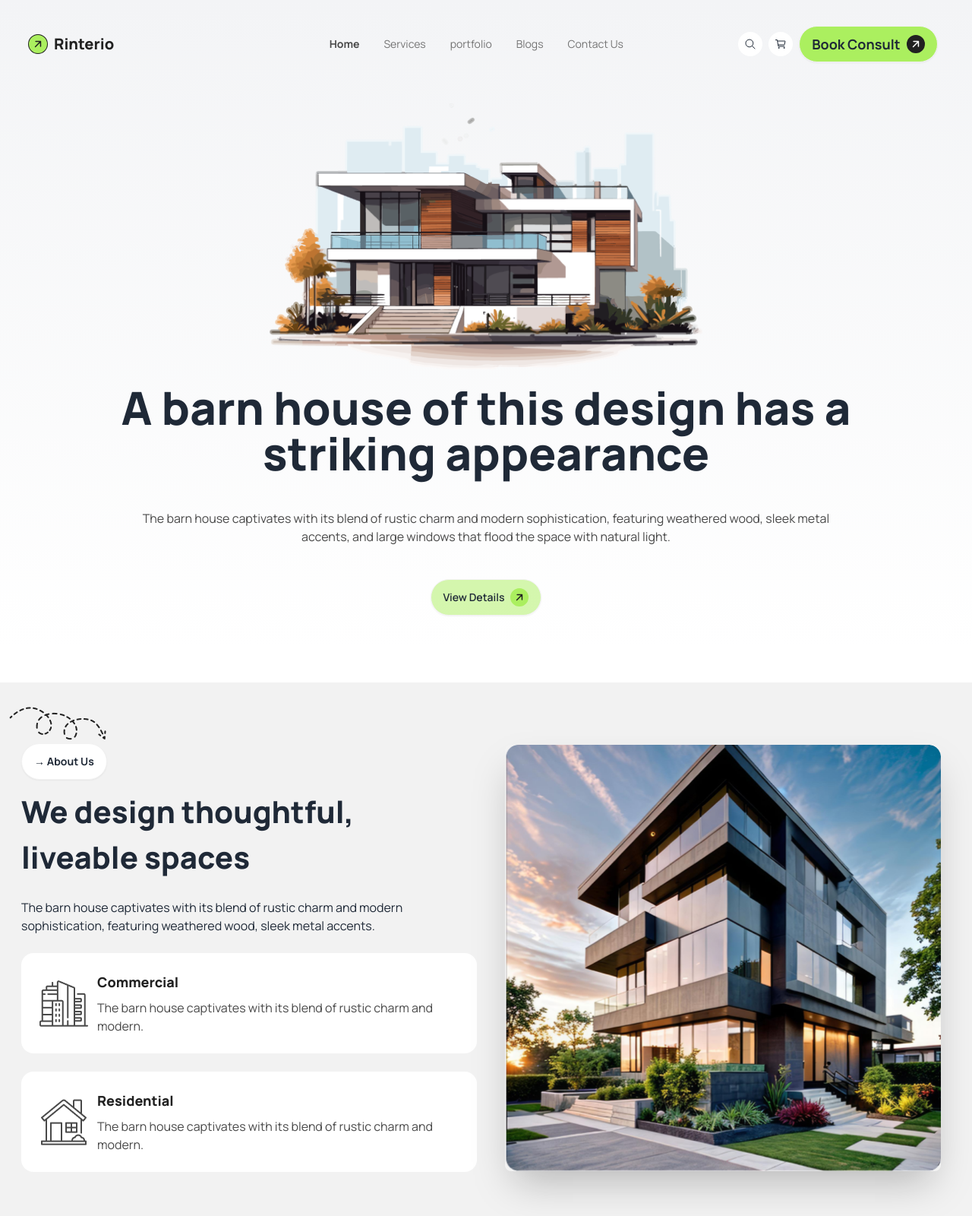
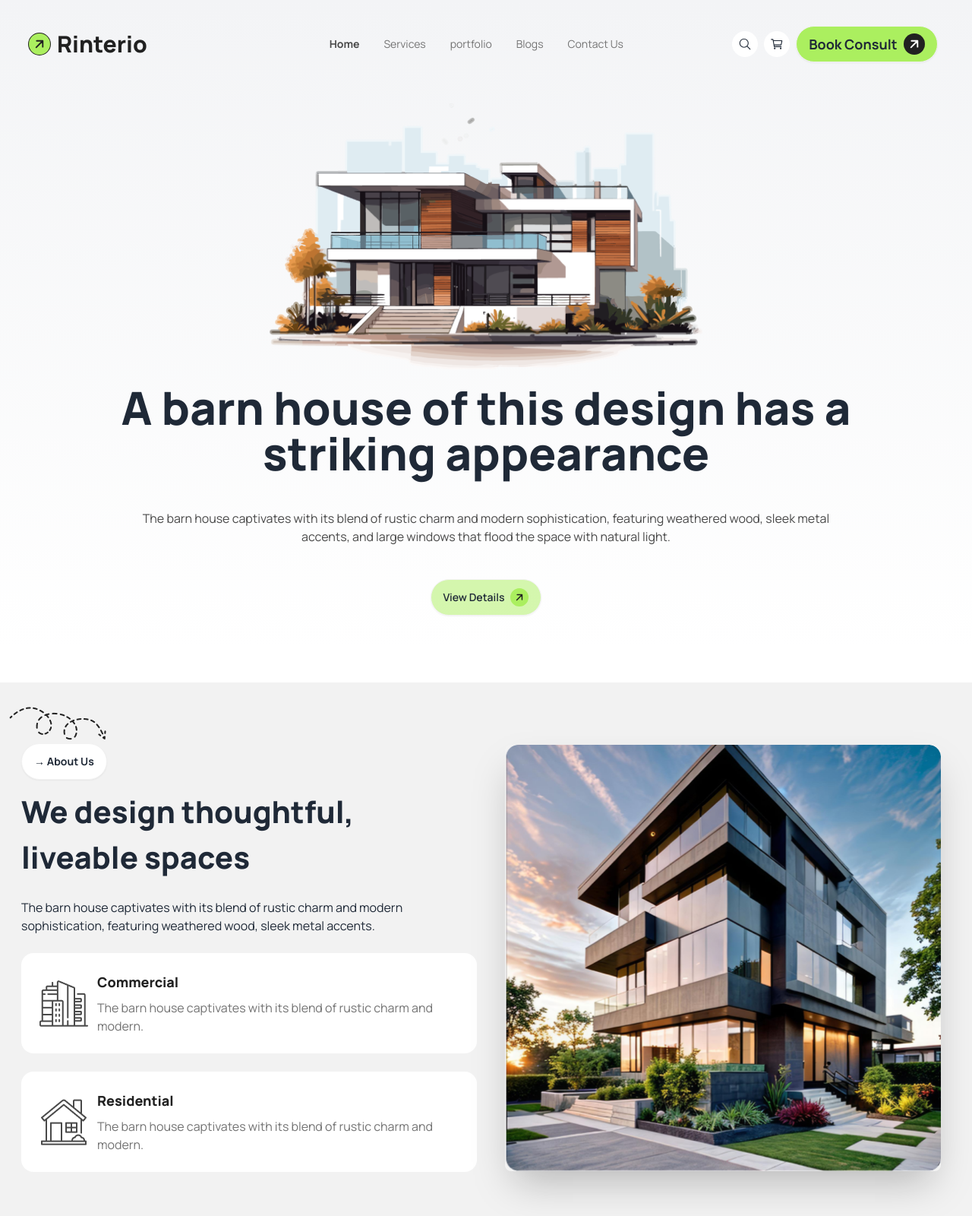
Before and after one commit to Sajnin14/assessment-3, a plain HTML site: page index.html in a window 1280 px wide. Shown: the top 1600 px of the page at 76% size. Drawn offline with nearby package versions, Linux system fonts and the light colour scheme.

Commit message:
text color and icons edited

```diff
--- a/index.html
+++ b/index.html
@@ -46,7 +46,7 @@
      <nav class="md:container mx-auto mb-7">
       <div class="navbar">
         <div class="navbar-start">
-          <a class="btn btn-ghost text-xl text-basic font-extrabold text-3xl"><ion-icon name="arrow-forward-outline" class="bg-secondary rounded-full p-1 -rotate-45 text-base lg:border border-basic"></ion-icon>
+          <a class="btn btn-ghost text-basic font-extrabold text-3xl"><ion-icon name="arrow-forward-outline" class="bg-secondary rounded-full p-1 -rotate-45 text-xl lg:border border-basic"></ion-icon>
              Rinterio</a>
         </div>
         <div class="navbar-center flex hidden md:block">
@@ -59,9 +59,9 @@
           </ul>
         </div>
         <div class="navbar-end space-x-2 invisible md:visible">
-          <ion-icon class="bg-white rounded-full p-2" name="search-outline"></ion-icon>
-          <ion-icon class="bg-white rounded-full p-2" name="cart-outline"></ion-icon>
-          <a class="btn bg-secondary rounded-3xl text-lg font-bold">Book Consult <ion-icon name="arrow-forward-outline" class="bg-basic text-white rounded-full p-1 -rotate-45 text-base"></ion-icon></a>
+          <ion-icon class="bg-white rounded-full p-2 text-lg" name="search-outline"></ion-icon>
+          <ion-icon class="bg-white rounded-full p-2 text-lg" name="cart-outline"></ion-icon>
+          <a class="btn bg-secondary rounded-3xl text-lg font-bold">Book Consult <ion-icon name="arrow-forward-outline" class="bg-basic text-white rounded-full p-1 -rotate-45 text-xl"></ion-icon></a>
         </div>
         <ion-icon name="reorder-four-outline" class="text-basic w-10 h-12 lg:invisible"></ion-icon>
 
@@ -104,7 +104,7 @@
                   <img src="./assets/commercial.png" alt="">
                   <div class="space-y-2">
                     <h3 class="text-lg font-extrabold text-basic">Commercial</h3>
-                    <p class="text-text">The barn house captivates with its blend of rustic charm and modern.</p>
+                    <p class="text-text-secondary">The barn house captivates with its blend of rustic charm and modern.</p>
                   </div>
                  </div>
 
@@ -112,7 +112,7 @@
                   <img src="./assets/residential.png" alt="">
                   <div class="space-y-2">
                     <h3 class="text-lg font-extrabold text-basic">Residential</h3>
-                    <p class="text-text">The barn house captivates with its blend of rustic charm and modern.</p>
+                    <p class="text-text-secondary">The barn house captivates with its blend of rustic charm and modern.</p>
                   </div>
                  </div>
               </div>
@@ -187,7 +187,7 @@
                   <p class="py-2 text-text-secondary">
                     The barn house captivates with its blend of rustic charm and modern. The barn house captivates with its blend of rustic charm and modern .
                   </p>
-                  <button class="text-lg font-extrabold border-none btn p-0 bg-white text-basic rounded-3xl">View Details<ion-icon name="arrow-forward-outline" class="bg-secondary rounded-full p-1 -rotate-45 text-base text-basic"></ion-icon></button>
+                  <button class="text-lg font-extrabold border-none btn p-0 bg-white text-basic rounded-3xl">View Details<ion-icon name="arrow-forward-outline" class="bg-secondary rounded-full p-1 -rotate-45 text-lg text-basic"></ion-icon></button>
                 </div>
               </div>
             </div>
@@ -210,7 +210,7 @@
                     <p class="py-2 text-text-secondary">
                       The barn house captivates with its blend of rustic charm and modern. The barn house captivates with its blend of rustic charm and modern .
                     </p>
-                    <button class="text-lg font-extrabold border-none btn p-0 bg-white text-basic rounded-3xl">View Details<ion-icon name="arrow-forward-outline" class="bg-secondary rounded-full p-1 -rotate-45 text-base text-basic"></ion-icon></button>
+                    <button class="text-lg font-extrabold border-none btn p-0 bg-white text-basic rounded-3xl">View Details<ion-icon name="arrow-forward-outline" class="bg-secondary rounded-full p-1 -rotate-45 text-lg text-basic"></ion-icon></button>
                   </div>
                 </div>
               </div>
@@ -267,7 +267,7 @@
   </main>
 
   <footer class="bg-[#1C1C1C] py-24">
-    <div class="text-center ">
+    <div class="text-center px-3">
       <h2><a class="btn btn-ghost text-xl text-white font-extrabold text-3xl"><ion-icon name="arrow-forward-outline" class="bg-secondary rounded-full p-1 -rotate-45 text-xl lg:border border-basic"></ion-icon>
         Rinterio</a></h2>
       <p class="text-text-secondary py-3 max-w-2xl mx-auto">The barn house captivates with its blend of rustic charm and modern sophistication, featuring weathered wood, sleek metal accents.</p>
@@ -281,7 +281,7 @@
         </ul>
 
         <div class="mt-10">
-        <a class="btn border-none bg-secondary rounded-3xl text-lg font-bold">Book Consult <ion-icon name="arrow-forward-outline" class="bg-basic text-white rounded-full p-1 -rotate-45 text-xl"></ion-icon></a>
+        <a class="btn border-none bg-secondary rounded-3xl text-lg font-extrabold">Book Consult <ion-icon name="arrow-forward-outline" class="bg-basic text-white rounded-full p-1 -rotate-45 text-xl"></ion-icon></a>
        </div>
     </div>
 
```
